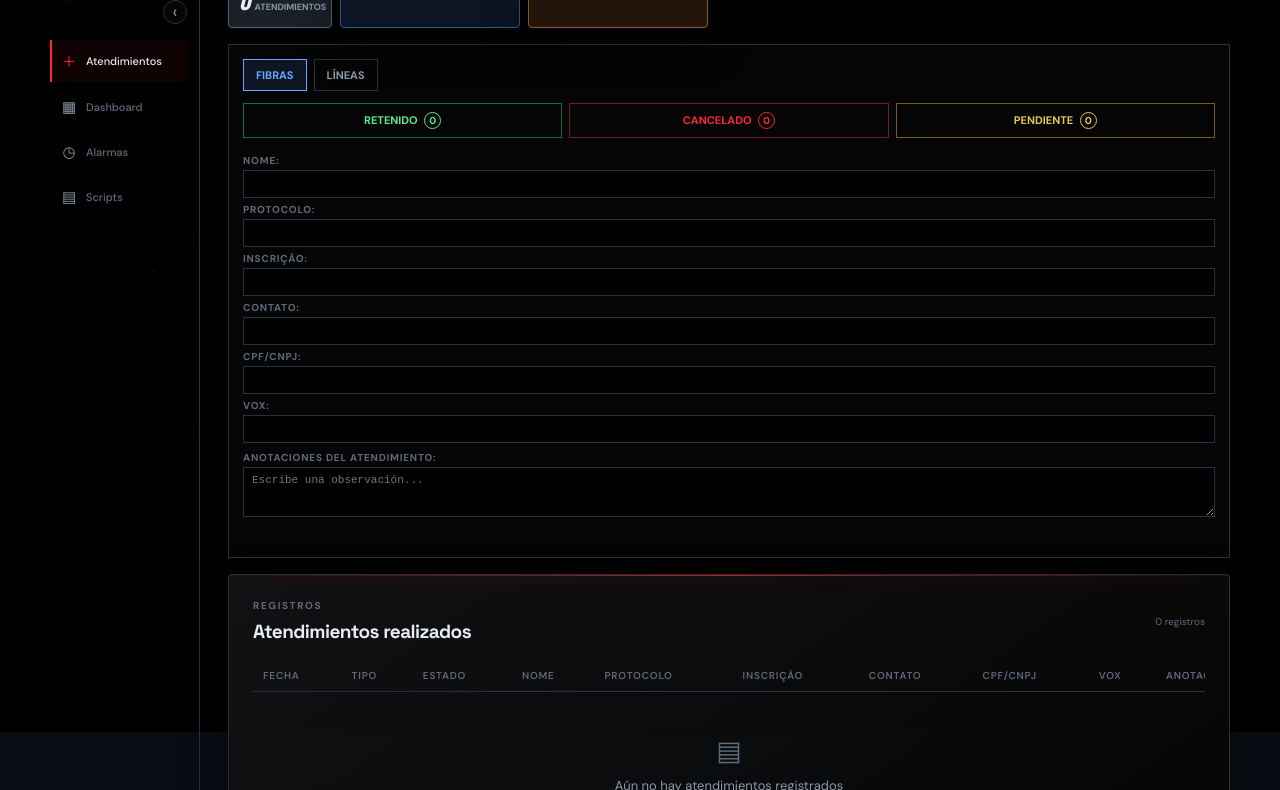
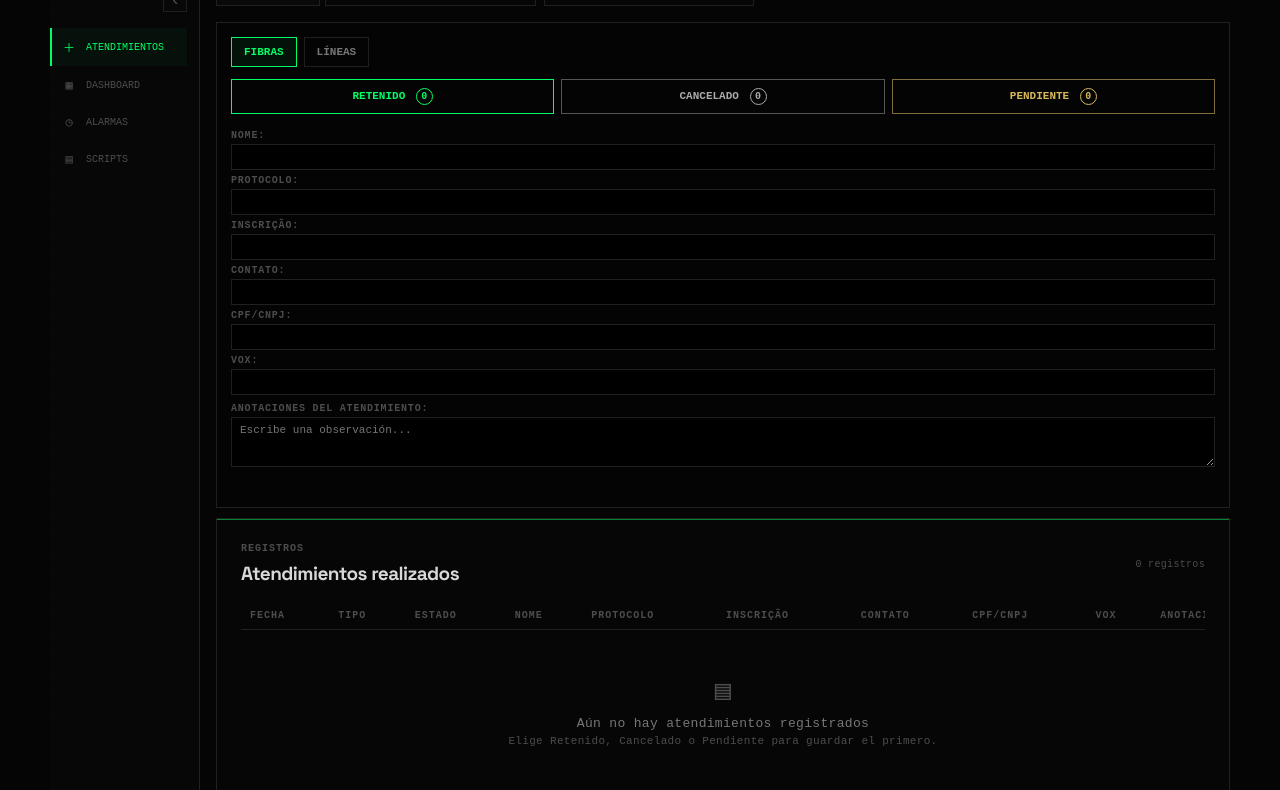
Before and after one commit to JssMedrano/Control-Sercomtel-SA, a website: page index.html in a window 1280 px wide. Shown: the part 68-858 px from the top of the page. Drawn offline with nearby package versions, Linux system fonts and the light colour scheme; no server answers; a web font is replaced by a local one.

Commit message:
Apply terminal green visual theme
Co-authored-by: Copilot <223556219+Copilot@users.noreply.github.com>

```diff
--- a/styles.css
+++ b/styles.css
@@ -310,3 +310,100 @@ td:last-child { color: var(--text); font-weight: 700; }
   .work-saturday { align-items: flex-start; flex-direction: column; }
   .saturday-controls { width: 100%; justify-content: space-between; }
 }
+
+/* Terminal visual theme */
+:root {
+  --bg: #050505;
+  --surface: #090909;
+  --surface-raised: #0d0d0d;
+  --border: #202020;
+  --text: #d8d8d8;
+  --muted: #777;
+  --faint: #4d4d4d;
+  --blue: #00ff66;
+  --blue-soft: rgba(0, 255, 102, 0.06);
+  --orange: #d7b85b;
+  --orange-soft: rgba(215, 184, 91, 0.08);
+  --green: #00ff66;
+  --violet: #9c9c9c;
+  --cyan: #00ff66;
+  --red: #8c8c8c;
+}
+
+body {
+  background: #050505;
+  color: var(--text);
+  font-family: "Courier New", Consolas, monospace;
+  letter-spacing: 0.02em;
+}
+
+body::before { background: #050505; }
+.network-texture {
+  display: block;
+  opacity: 0.18;
+  background-image:
+    linear-gradient(rgba(255, 255, 255, 0.045) 1px, transparent 1px),
+    linear-gradient(90deg, rgba(255, 255, 255, 0.045) 1px, transparent 1px);
+  background-size: 20px 20px;
+  mask-image: none;
+  animation: none;
+}
+.app-shell { width: min(1180px, calc(100% - 24px)); gap: 16px; padding: 12px 0 24px; }
+.sidebar { background: rgba(8, 8, 8, 0.94); border-right-color: var(--border); }
+.sidebar-brand { color: var(--green); font-family: "Courier New", Consolas, monospace; font-size: 12px; letter-spacing: 0.12em; }
+.sidebar-toggle { border-radius: 0; background: #080808; color: var(--faint); }
+.sidebar-toggle:hover { border-color: var(--green); color: var(--green); }
+.side-nav { gap: 2px; }
+.side-nav-item { border-left-color: transparent; color: var(--faint); font-family: inherit; font-size: 10px; text-transform: uppercase; }
+.side-nav-item span { color: var(--faint); font-size: 12px; }
+.side-nav-item:hover, .side-nav-item.active { border-left-color: var(--green); background: rgba(0, 255, 102, 0.04); color: var(--green); }
+.side-nav-item.active span { color: var(--green); }
+.sidebar-collapsed .side-nav-item.active { border-bottom-color: var(--green); }
+.brand-mark { border-color: var(--green); border-radius: 0; background: rgba(0, 255, 102, 0.04); box-shadow: none; color: var(--green); font-family: inherit; }
+.eyebrow, .metric-tag, th { font-family: inherit; letter-spacing: 0.1em; }
+.hero { padding-top: 8px; }
+.daily-counters { gap: 5px; }
+.today-total, .metric-card, .panel, .intake-panel { border-radius: 0; box-shadow: none; }
+.today-total { border-color: var(--border); background: #090909; }
+.today-total strong, .metric-bottom strong { color: var(--green); font-family: inherit; font-style: normal; }
+.reset-button:hover { color: var(--green); }
+.metric-card, .panel { border-color: var(--border); background: rgba(7, 7, 7, 0.9); backdrop-filter: none; }
+.metric-card::before, .panel::before { right: 0; left: 0; background: var(--green); box-shadow: none; opacity: 0.5; }
+.metric-card:hover, .panel:hover { border-color: var(--green); box-shadow: none; }
+.metric-card { padding: 7px 9px; }
+.phone-card { border-color: var(--border); background: rgba(7, 7, 7, 0.9); }
+.fiber-icon, .phone-icon { background: transparent; color: var(--green); }
+.status-button, .type-button { border-radius: 0; font-family: inherit; }
+.type-button.active { border-color: var(--green); background: rgba(0, 255, 102, 0.06); color: var(--green); }
+.status-button.retained { border-color: var(--green); color: var(--green); }
+.status-button.cancelled { border-color: #555; color: #aaa; }
+.status-button.pending { border-color: #806f3c; color: var(--orange); }
+.status-button.retained:hover { background: rgba(0, 255, 102, 0.08); }
+.status-button.cancelled:hover, .status-button.pending:hover { background: rgba(255, 255, 255, 0.04); }
+.intake-panel { border-color: var(--border); background: rgba(5, 5, 5, 0.92); }
+.attendance-form input, .attendance-form textarea,
+.note-form input, .note-form textarea,
+.month-picker input { border-radius: 0; border-color: var(--border); background: #000; color: var(--text); font-family: inherit; }
+.attendance-form input:focus, .attendance-form textarea:focus,
+.note-form input:focus, .note-form textarea:focus { border-color: var(--green); }
+.attendance-form label { font-family: inherit; color: var(--faint); }
+.attendance-status.success, .report-status.success, .sync-badge.sent,
+.attendance-status-badge.retained { color: var(--green); }
+.attendance-status.error, .report-status.error { color: var(--orange); }
+.attendance-status-badge.cancelled { color: #aaa; }
+.attendance-status-badge.pending { color: var(--orange); }
+.report-button, .add-note-button { border-radius: 0; border-color: var(--green); background: rgba(0, 255, 102, 0.05); color: var(--green); }
+.text-button:hover, .add-note-button:hover { color: var(--green); }
+.table-wrap { margin-top: 16px; }
+table { font-family: inherit; }
+th { border-bottom-color: var(--border); }
+td { border-bottom-color: var(--border); }
+.attendance-records-panel { margin-top: 10px; }
+.attendance-table th, .attendance-table td { padding: 8px 9px; }
+.records-count, .sync-badge.pending { color: var(--faint); }
+.alarm-limit { border-radius: 0; background: rgba(0, 255, 102, 0.06); color: var(--green); }
+.alarm-row, .note-card, .permission-banner { border-radius: 0; background: #080808; }
+.permission-banner { border-color: var(--green); }
+.permission-banner button { border-radius: 0; border-color: var(--green); color: var(--green); }
+.chart-bar { border-radius: 0; background: var(--green); }
+.summary-item { border-radius: 0; background: #080808; }
```
